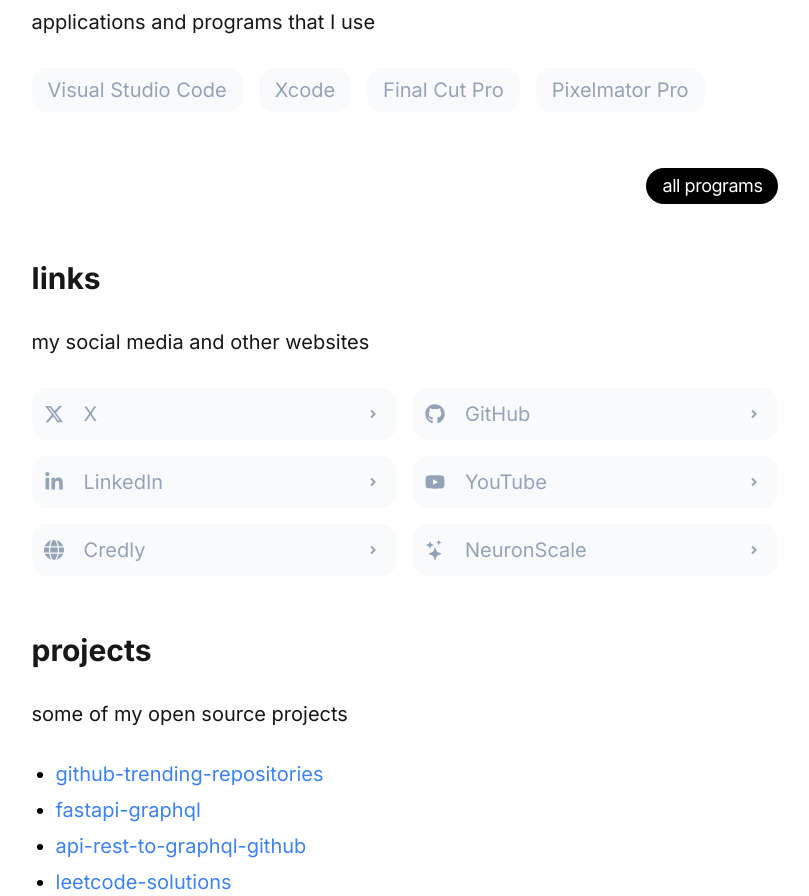
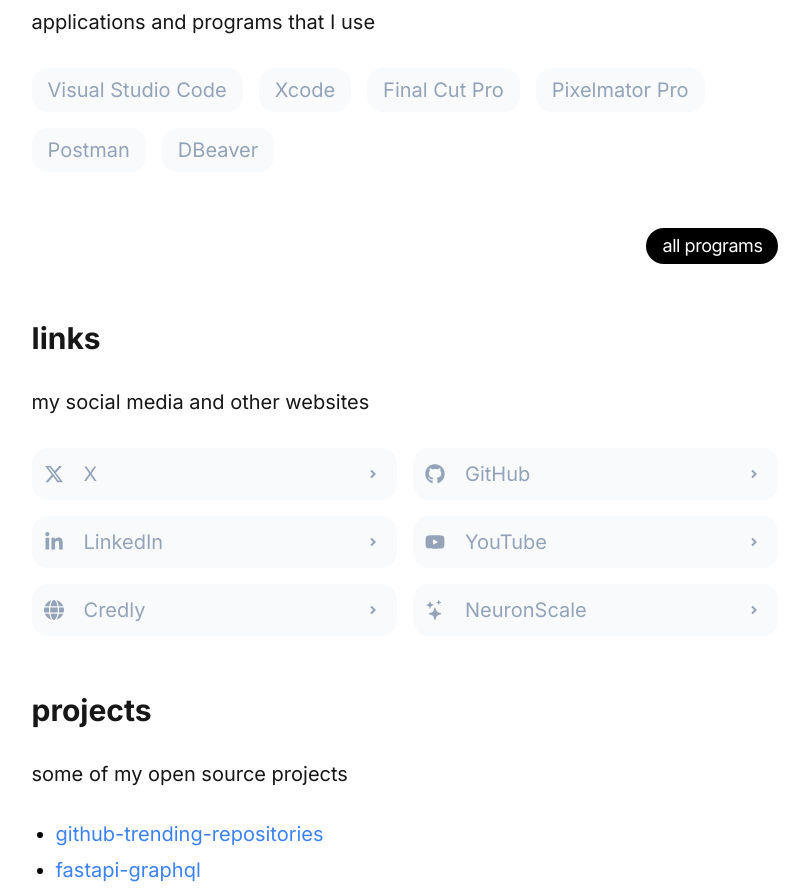
Before and after one commit to jakubgania/site, a Next.js app: page / in a window 1280 px wide. Shown: the part 1060-1956 px from the top of the page, without its empty margins (235-1044 px from the left). Built offline with nearby package versions, Linux system fonts and the light colour scheme.

Commit message:
development

```diff
--- a/app/page.tsx
+++ b/app/page.tsx
@@ -101,7 +101,9 @@ export default function Home() {
     "Visual Studio Code",
     "Xcode",
     "Final Cut Pro",
-    "Pixelmator Pro"
+    "Pixelmator Pro",
+    "Postman",
+    "DBeaver"
   ]
 
   const links = [
```
